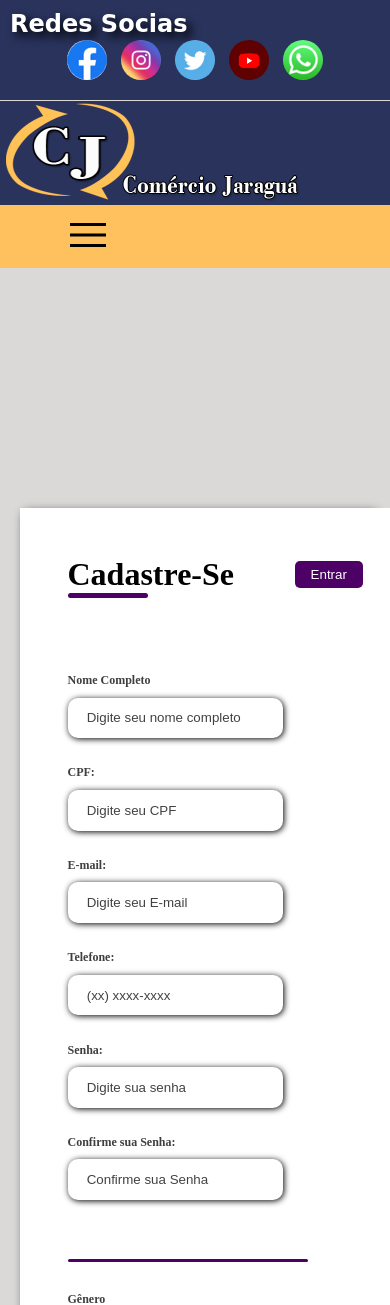
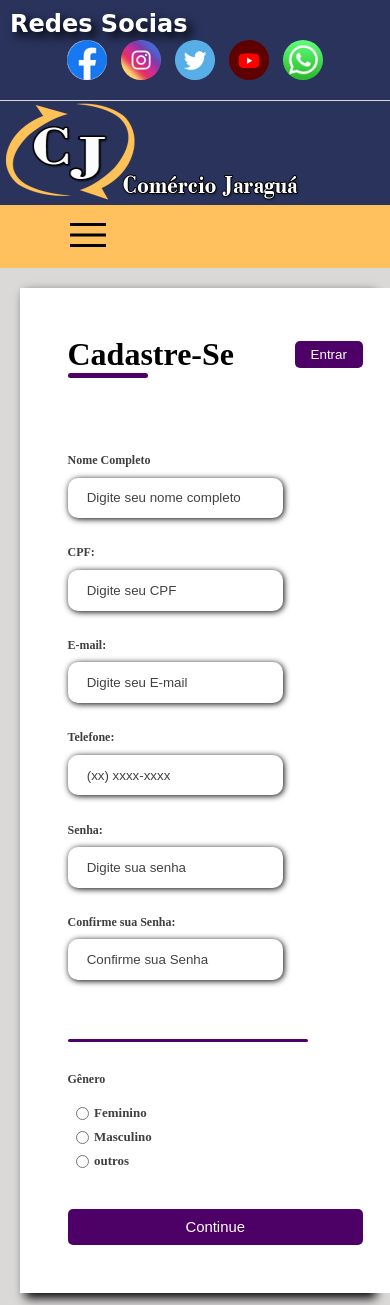
Before and after one commit to Daniloalmeid/comerciosjaragua, a PHP site: page /cashback.html in a window 390 px wide. Shown: the top 1305 px of the page. Run offline with PHP 8.4, Linux system fonts and the light colour scheme; some web fonts are replaced.

Commit message:
Update cadastro.css

```diff
--- a/styles/cadastro.css
+++ b/styles/cadastro.css
@@ -326,7 +326,8 @@ img.redes1:hover{
    .containercadastro{
     width: 90%;
     height: auto;
-    margin-top: 240px;
+    margin-top: 20px;
+    margin-bottom: 20px;
 
    }
    .input-group{
```
